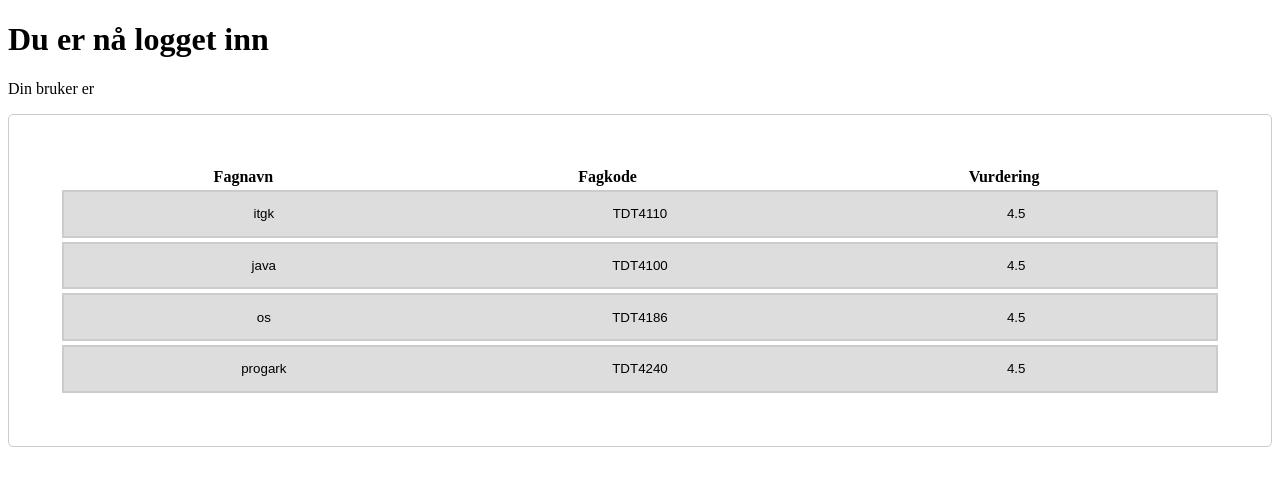
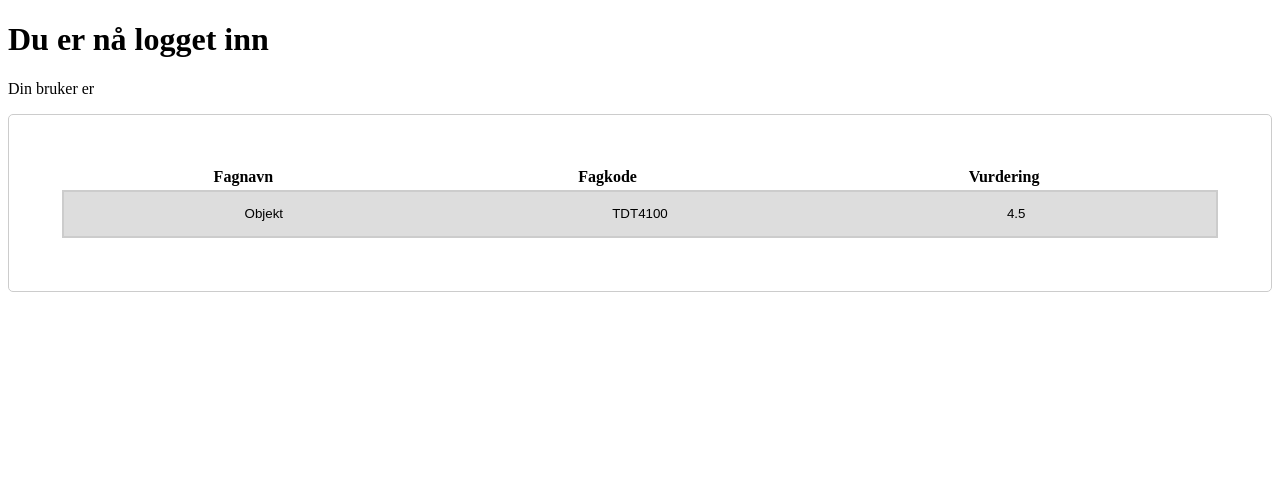
Before and after one commit to rotciw/emnr, a React (Create React App) app in the folder frontend/: page / in a window 1280 px wide. Shown: the top 486 px of the page. Built offline with nearby package versions, Linux system fonts and the light colour scheme; no server answers; sample sign-in values are in the browser's storage.

Commit message:
US2 see an attempt to retrieve data from backend. (NB: Not finished)

```diff
--- a/frontend/src/components/CourseList.tsx
+++ b/frontend/src/components/CourseList.tsx
@@ -1,4 +1,4 @@
-import React from 'react';
+import React, { useEffect, useState } from 'react';
 import styled from 'styled-components';
 import { Course } from './Course';
 import axios from 'axios';
@@ -22,48 +22,32 @@ interface CourseProps{
   gradeAvgs: Array<Number>;
 }
 
-const getCourseNames = () => {
-  let courseNames: Array<String> = ['itgk','java','os','progark'];
-  return courseNames;
-}
-
-const getCourseCodes = () => {
-  let courseCodes: Array<String> = ['TDT4110','TDT4100','TDT4186','TDT4240'];
-  return courseCodes;
-}
-
 export const CourseList: React.FC<CourseListProps> = ({
   }) => {
-  let courseNames: Array<String> = getCourseNames();
-  let courseCodes: Array<String> = getCourseCodes();
 
-  const getCourses = () => {
-    let courseNames: String[] = [];
-    let courseCodes: String[] = [];
-    let gradeAvgs: Number[] = [];
+
+  const [courses, updateCourses] = useState<CourseProps>({courseNames: [''],courseCodes: [''],gradeAvgs: [0]});
+
+  useEffect (() => {
+    const getCourses = async () => {
 
       axios
       .get("http://localhost:8000/course/all/")
       .then(res => updateCourses({
-        courseNames: res.data.names,
-        courseCodes: res.data.codes,
-        gradeAvgs: res.data.grades
+          courseNames: res.data.course_name,
+          courseCodes: res.data.course_code,
+          gradeAvgs: res.data.average_grade
         }))
         .catch(err => console.log(err));
 
-    let courses: CourseProps = {
-      courseNames,
-      courseCodes,
-      gradeAvgs
-    };
-
-    return courses;
+      console.log(courses)
     }
-
-  const [courses, updateCourses] = React.useState<CourseProps | null>(getCourses());
+    getCourses();
+  }, []);
 
   return (
     <Wrapper>
+
       <table>
         <thead>
             <tr>
@@ -74,8 +58,8 @@ export const CourseList: React.FC<CourseListProps> = ({
         </thead>
         <tbody>
           {
-                  courseNames.map(function(currentCourseName, i){
-                      return <Course courseName={currentCourseName} courseCode={courseCodes[i]} score={4.5} key={i} />;
+            courses.courseNames.map(function(currentCourse, i){
+              return <Course courseName={"Objekt"} courseCode={"TDT4100"} score={4.5} key={i} />;
             })
           }
         </tbody>
```
Lines whose indentation alone changed are shown as unchanged.
